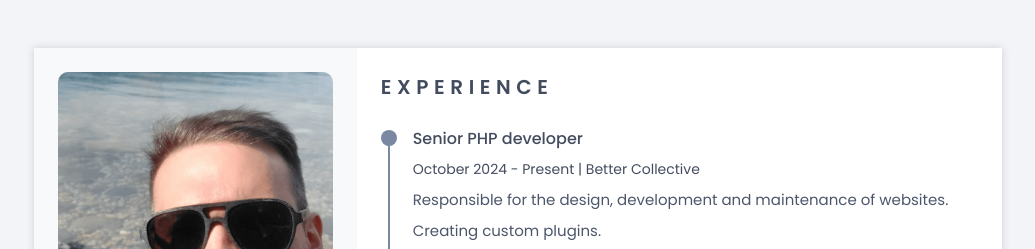
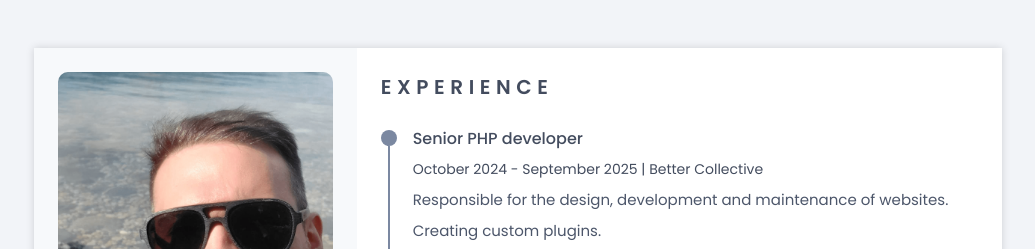
Before and after one commit to bianqui149/resume-cv, a React (Vite) app: page / in a window 1280 px wide. Shown: the top 249 px of the page, without its empty margins (122-1157 px from the left). Built offline with nearby package versions, Linux system fonts and the light colour scheme.

Commit message:
update dates

```diff
--- a/src/Schemas/Data.js
+++ b/src/Schemas/Data.js
@@ -71,7 +71,7 @@ export const Data = {
     works: [
       {
         title: "Senior PHP developer",
-        period: "October 2024 - Present",
+        period: "October 2024 - September 2025",
         company: "Better Collective",
         description: [
           "Responsible for the design, development and maintenance of websites.",
```
